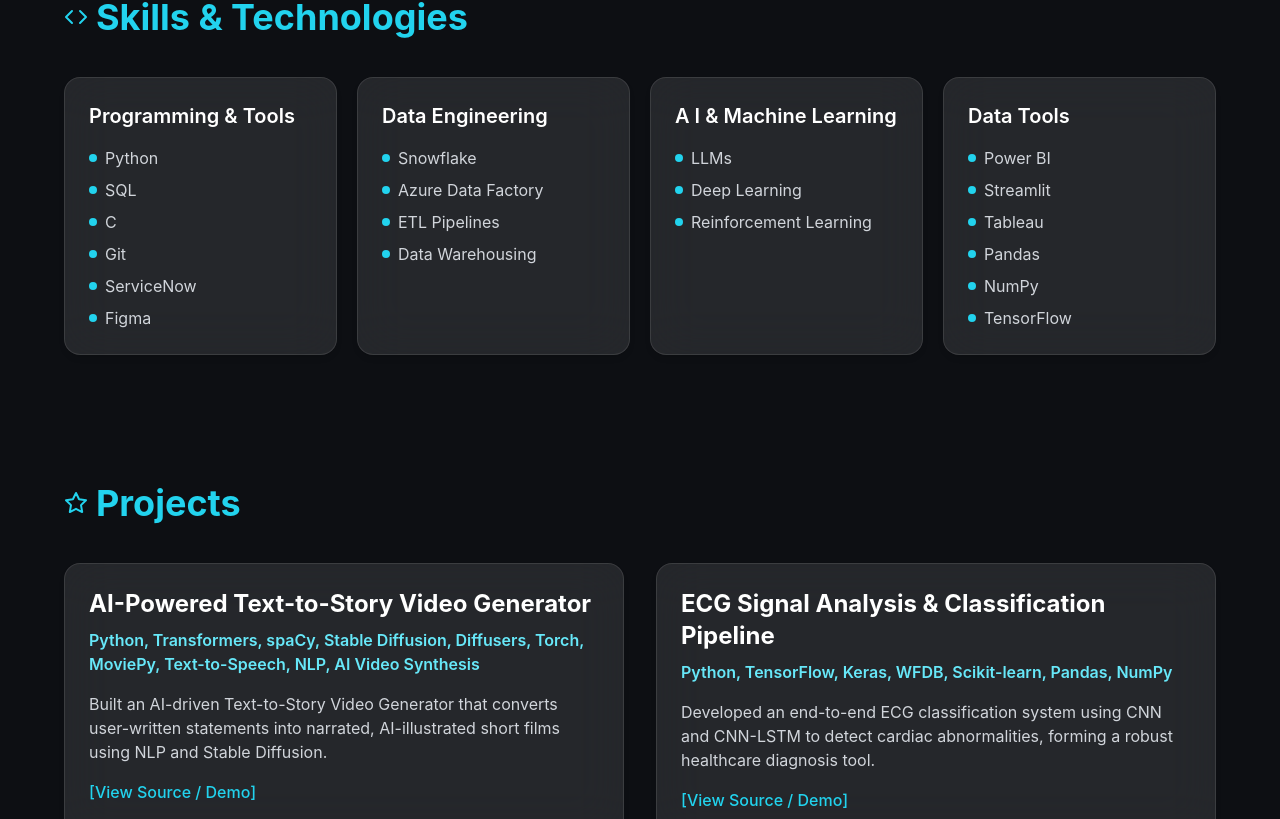
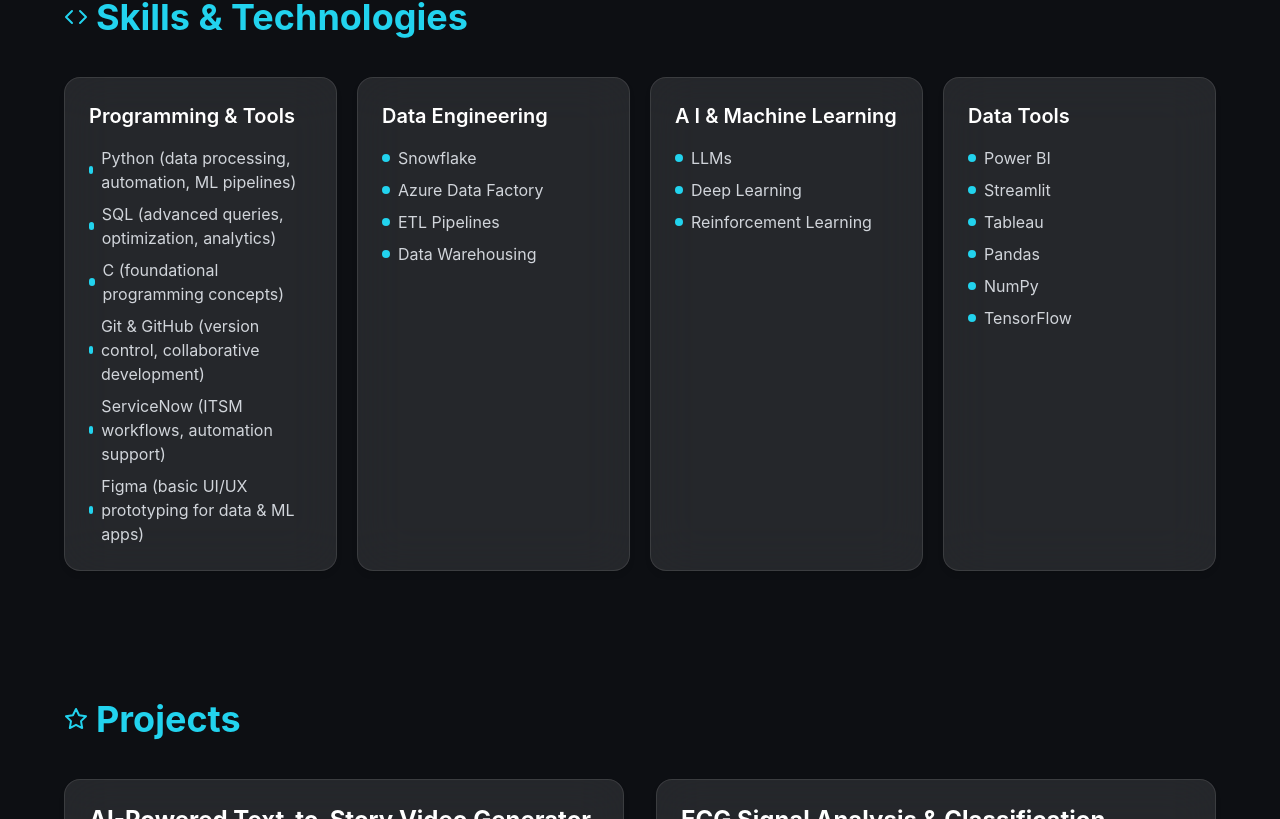
Before and after one commit to Rakshithbodakuntla/My_portfolio, a React (Vite) app: page / in a window 1280 px wide. Shown: the part 1481-2300 px from the top of the page. Built offline with nearby package versions, Linux system fonts and the light colour scheme.

Commit message:
Enhance skills section with detailed tool descriptions
Updated skills list with detailed descriptions for each tool.

```diff
--- a/src/App.jsx
+++ b/src/App.jsx
@@ -90,7 +90,8 @@ useEffect(() => {
 
   // ================= CONTENT ==================
   const skills = {
-    'Programming & Tools': ["Python", "SQL", "C", "Git","ServiceNow", "Figma" ],
+    'Programming & Tools': ["Python (data processing, automation, ML pipelines)", "SQL (advanced queries, optimization, analytics)", "C (foundational programming concepts)", "Git & GitHub (version control, collaborative development)",
+"ServiceNow (ITSM workflows, automation support)", "Figma (basic UI/UX prototyping for data & ML apps)"],
     'DataEngineering': ["Snowflake", "Azure Data Factory", "ETL Pipelines", "Data Warehousing"],
     'AI & MachineLearning': ["LLMs", "Deep Learning", "Reinforcement Learning"],
     'DataTools':["Power BI", "Streamlit", "Tableau", "Pandas", "NumPy", "TensorFlow"],
```
